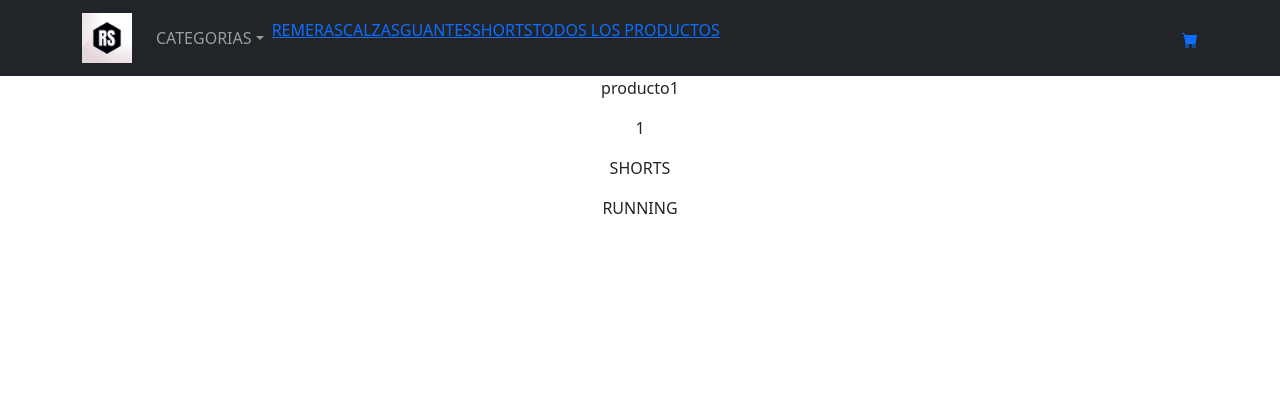
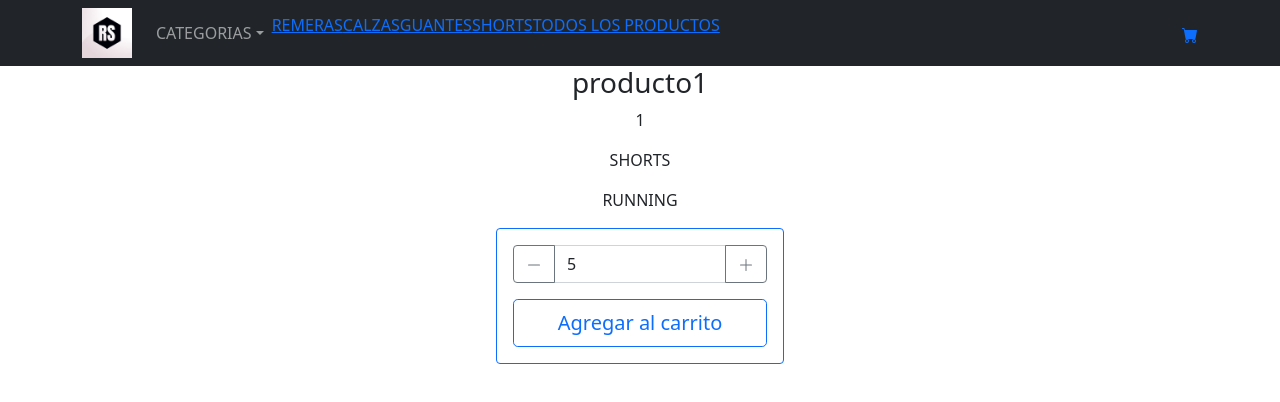
Before and after one commit to GastonNicolas94/Ecommerce-Francone, a React (Create React App) app: page /detail/1 in a window 1280 px wide. Shown: the top 402 px of the page. Built offline with nearby package versions, Linux system fonts and the light colour scheme.

Commit message:
DESAFIO CLASE 9

```diff
--- a/src/components/ItemCount/ItemCount.jsx
+++ b/src/components/ItemCount/ItemCount.jsx
@@ -5,9 +5,7 @@ import Card from 'react-bootstrap/Card'
 import {BsPlusLg, BsDashLg} from 'react-icons/bs'
 import {useState, useEffect} from 'react'
 
-const ItemCount = ({stock, initial, name}) => {
-
-    console.log(`${stock} ${initial} ${name}`)
+const ItemCount = ({stock, initial, onAdd}) => {
 
     const [buy, setBuy] = useState(initial)
 
@@ -50,28 +48,27 @@ const ItemCount = ({stock, initial, name}) => {
 
     useEffect(() => {
 
-        (initial == stock) ? setDisabledAdd(true):setDisabledAdd(false);
+        (initial === stock) ? setDisabledAdd(true):setDisabledAdd(false);
 
-        (stock == 0 || initial == 0) ? setDisableSubstract(true):setDisableSubstract(false);
+        (stock === 0 || initial === 0) ? setDisableSubstract(true):setDisableSubstract(false);
 
     },[])
 
     return (
         <>
             <Card border="primary" style={{ width: '18rem' }}>
-                <Card.Header>{name}</Card.Header>
                 <Card.Body>
                     <InputGroup className="mb-3">
                         <Button variant="outline-secondary" onClick={handlerSubstractStock} disabled={disabledSubstract}>
                             <BsDashLg/>
                         </Button>
-                        <FormControl value={buy} onChange = {(event) => this.setState({value: event.target.value })}/>
+                        <FormControl value={`${buy}`} onChange = {(event) => this.setState({value: event.target.value })}/>
                         <Button variant="outline-secondary" onClick={handlerAddStock} disabled={disabledAdd}>
                             <BsPlusLg/>
                         </Button>
                     </InputGroup>
                     <div className='d-grid gap-2'>
-                        <Button variant='outline-primary' size='lg'>Agregar al carrito</Button>
+                        <Button variant='outline-primary' size='lg' onClick={() => onAdd({buy})}>Agregar al carrito</Button>
                     </div>
                 </Card.Body>
             </Card>
--- a/src/components/ItemDetail/ItemDetail.jsx
+++ b/src/components/ItemDetail/ItemDetail.jsx
@@ -1,15 +1,51 @@
+import { useState } from 'react'
+import Button from 'react-bootstrap/esm/Button'
+import { Link } from 'react-router-dom'
+import ItemCount from '../ItemCount/ItemCount'
+
+const InputCount = () => {
+
+  return(
+        <Link to='/cart'>
+          <Button
+            variant='outline-success'
+          >
+            TERMINAR MI COMPRA
+          </Button>
+        </Link>
+    )
+
+}
+
 
 const ItemDetail = ({product}) => {
+
+  const [inputType, setInputType] = useState('button')
+
+  const onAdd = ({buy}) => {
+
+    setInputType('input')
+
+  }
+
 
   return (
     <>
       <div>
-          <p>{product.name}</p>
+        <center>
+          <h3>{product.name}</h3>
           <p>{product.price}</p>
           <p>{product.category}</p>
           <p>{product.sport}</p>
+          {
+            (inputType === 'button') ?
+              <ItemCount stock={25} initial={5} onAdd={onAdd}/>
+
+            :
+              <InputCount />
+          }
+        </center>
       </div>
-
     </>
   )
 }
--- a/src/components/NavBar/NavBar.jsx
+++ b/src/components/NavBar/NavBar.jsx
@@ -3,6 +3,7 @@ import Navbar from 'react-bootstrap/Navbar'
 import NavMenu from '../Nav/Nav'
 import "./NavBar.css"
 import {default as logo} from '../../logo.png'
+import { Link } from 'react-router-dom'
 
 const NavBar = () => {
     const categories = ['FUTBOL','BASQUET','RUGBY','CROSSFIT','RUNNING','GIMNASIO']
@@ -11,9 +12,11 @@ const NavBar = () => {
       <>
         <Navbar collapseOnSelect expand="lg" bg="dark" variant="dark">
             <Container>
-                <Navbar.Brand href="#home">
-                    <img className='logo' alt='' src={logo}/>
-                </Navbar.Brand>
+                <Link to='/'>
+                    <Navbar.Brand>
+                        <img className='logo' alt='' src={logo}/>
+                    </Navbar.Brand>
+                </Link>
                 <Navbar.Toggle aria-controls="responsive-navbar-nav" />
                 <Navbar.Collapse id="responsive-navbar-nav">
                     < NavMenu items = {categories} links={links}/>
--- a/src/conteiner/ItemDetailConteiner.jsx
+++ b/src/conteiner/ItemDetailConteiner.jsx
@@ -1,5 +1,5 @@
 import { useState, useEffect } from "react"
-import { task, getFech } from "../helpers/gFetch"
+import { getFech } from "../helpers/gFetch"
 import { useParams } from "react-router-dom"
 import ItemDetail from '../components/ItemDetail/ItemDetail'
 
@@ -13,7 +13,6 @@ const ItemDetailConteiner = () => {
 
         getFech
         .then((result) => setProduct(result.find(item => item.id === detailId)))
-        .then(() => console.log(product))
         .catch(err => console.log(err))
 
     },[detailId])
--- a/src/conteiner/ItemListConteiner.jsx
+++ b/src/conteiner/ItemListConteiner.jsx
@@ -36,7 +36,6 @@ const ItemListConteiner = ({ greeting }) => {
         :
         <ItemList products={products}/>
       }
-      <ItemCount stock={10} initial={2} name='Gaston'/>
     </>
 
   )
```
Also changed, not shown: src/context/CartContext.jsx (+38 -8 lines), src/helpers/gFetch.js (+12 -1 lines).
